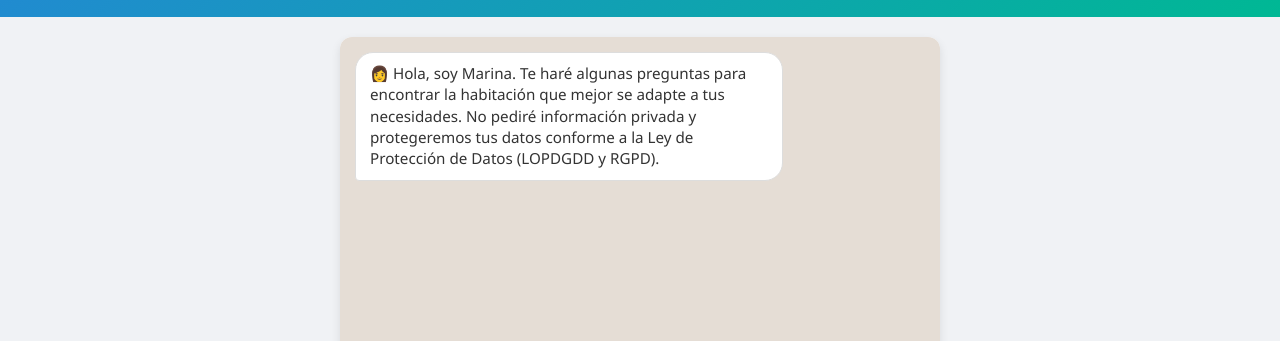
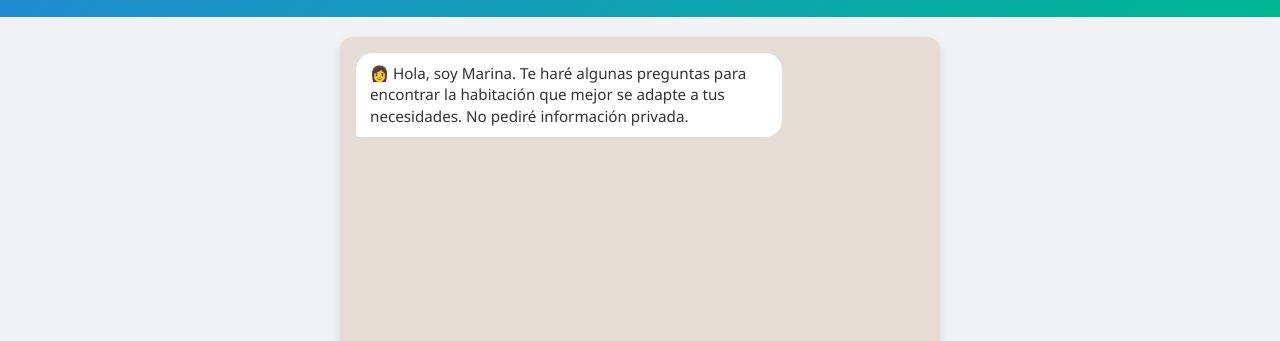
Before and after one commit to dminalm/filtro-candidatos, a website: page public/index.html in a window 1280 px wide. Shown: the part 459-800 px from the top of the page. Drawn offline with Linux system fonts and the light colour scheme.

Commit message:
Update index.html

```diff
--- a/public/index.html
+++ b/public/index.html
@@ -63,10 +63,11 @@
     }
 
     // Mensaje inicial automático
-    window.onload = () => {
-      const chat = document.getElementById("chat-box");
-      chat.innerHTML += `<div class="msg bot">👩 Hola, soy Marina. Te haré algunas preguntas para encontrar la habitación que mejor se adapte a tus necesidades. No pediré información privada y protegeremos tus datos conforme a la Ley de Protección de Datos (LOPDGDD y RGPD).</div>`;
-    };
+// Mensaje inicial automático
+window.onload = () => {
+  const chat = document.getElementById("chat-box");
+  chat.innerHTML += `<div class="msg bot">👩 Hola, soy Marina. Te haré algunas preguntas para encontrar la habitación que mejor se adapte a tus necesidades. No pediré información privada.</div>`;
+};
   </script>
 </body>
 </html>
```
